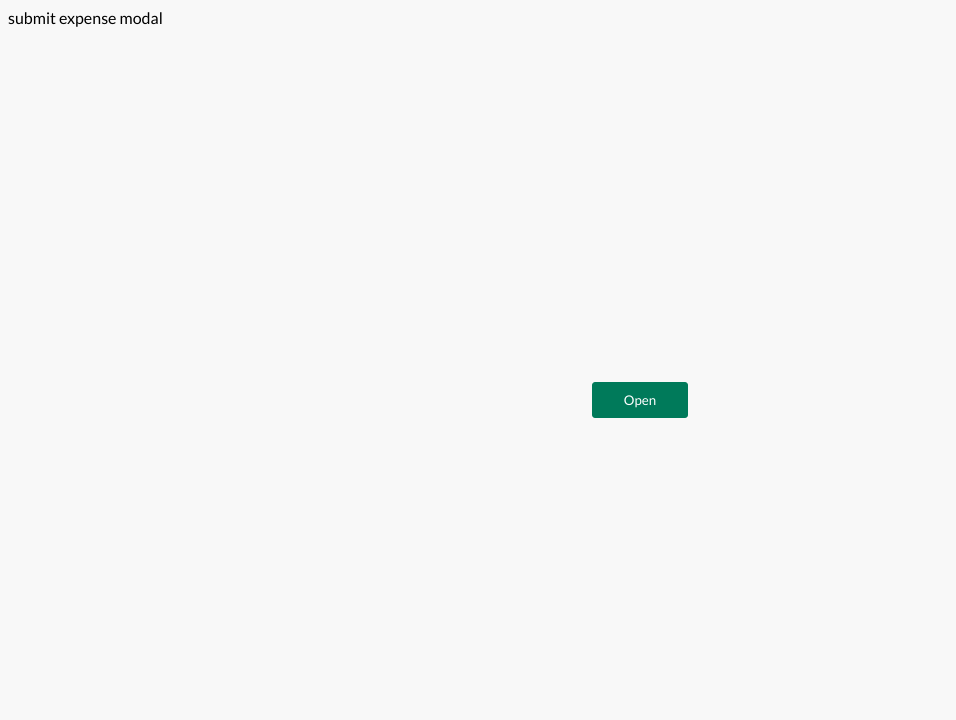
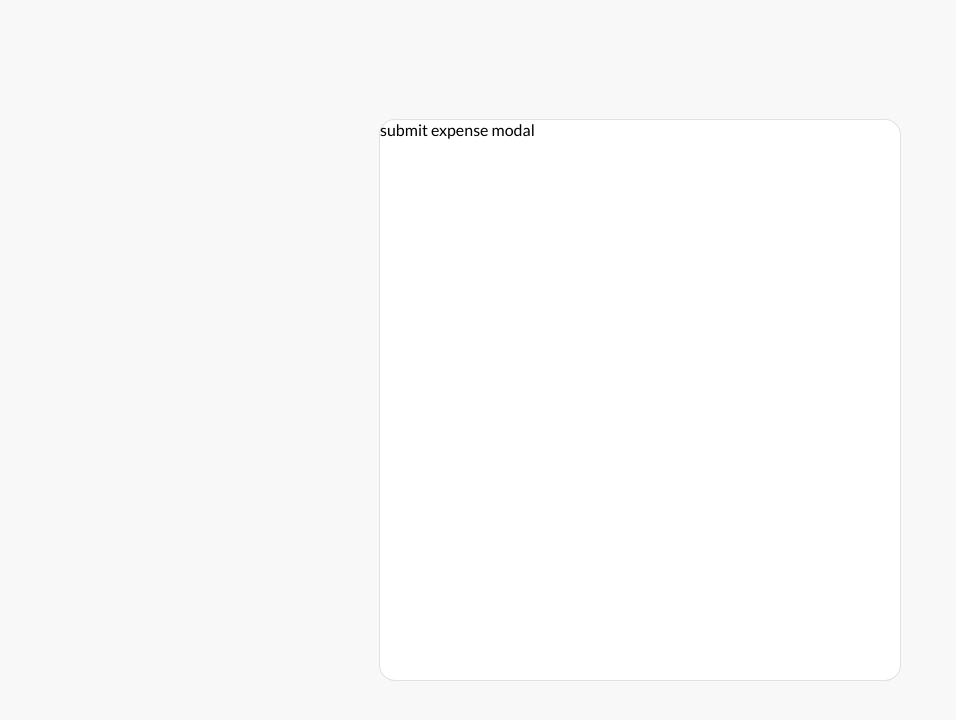
Before and after one commit to kholam/submit-expense, a React (Create React App) app: page / in a window 1280 px wide. Both pictures are taken after a click on the button "Open". Shown: the top 720 px of the page, without its empty margins (0-956 px from the left). Built offline with nearby package versions, Linux system fonts and the light colour scheme.

Commit message:
add background to the modal

```diff
--- a/src/assets/css/sass/main.scss
+++ b/src/assets/css/sass/main.scss
@@ -1,6 +1,7 @@
 /* import of other scss files */
 @import './_variables.scss';
 @import './buttons.scss';
+@import './modal.scss';
 
 /* make sure to import any scss file created here.
    Additional stylings can also be added here */
--- a/src/components/modal/SubmitExpenseModal.tsx
+++ b/src/components/modal/SubmitExpenseModal.tsx
@@ -5,7 +5,7 @@ const SubmitExpenseModal = ({ displayModal, setShowDisplayModal }: SubmitExpense
 
     return (
         <React.Fragment>
-            {displayModal && <div>
+            {displayModal && <div className="modal">
                 submit expense modal
             </div>}
         </React.Fragment>
```
